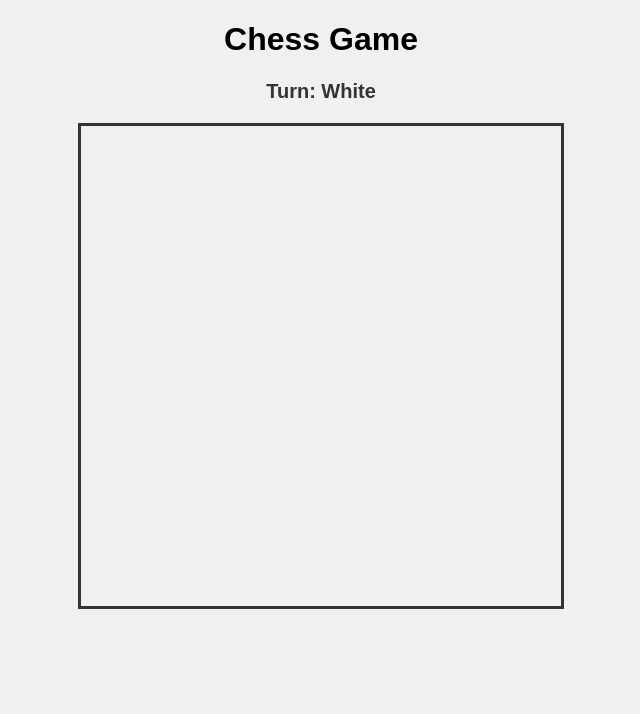
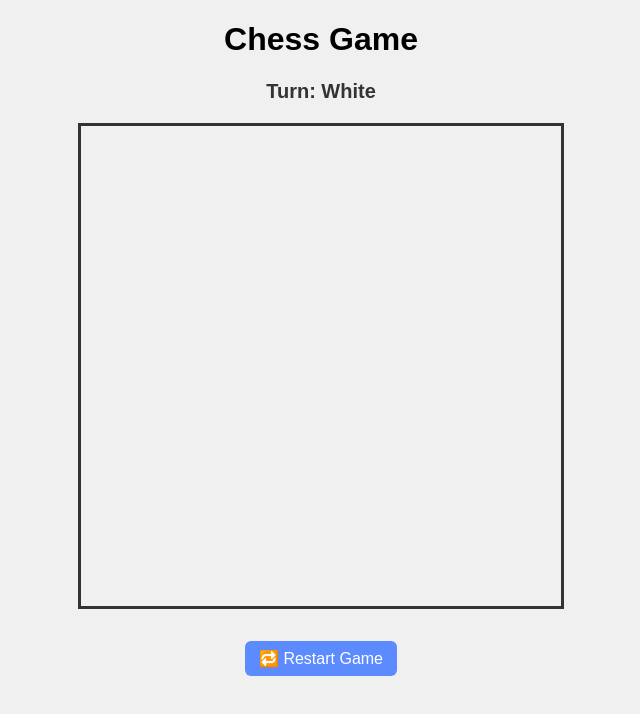
Before and after one commit to Jozee21/Chess-game-try-haha, a plain HTML site: page frontend/index.html in a window 1280 px wide. Shown: the whole page, without its empty margins (319-959 px from the left). Drawn offline with Linux system fonts and the light colour scheme; no server answers.

Commit message:
Update index.html. Added restart btn

```diff
--- a/frontend/index.html
+++ b/frontend/index.html
@@ -10,6 +10,7 @@
         <h1>Chess Game</h1>
         <h2 id="turnDisplay">Turn: White</h2>
         <div id="chessboard"></div>
+        <button id="restartBtn">🔁 Restart Game</button>
         <script src="script.js"></script>
     </body>
 </html>
```
